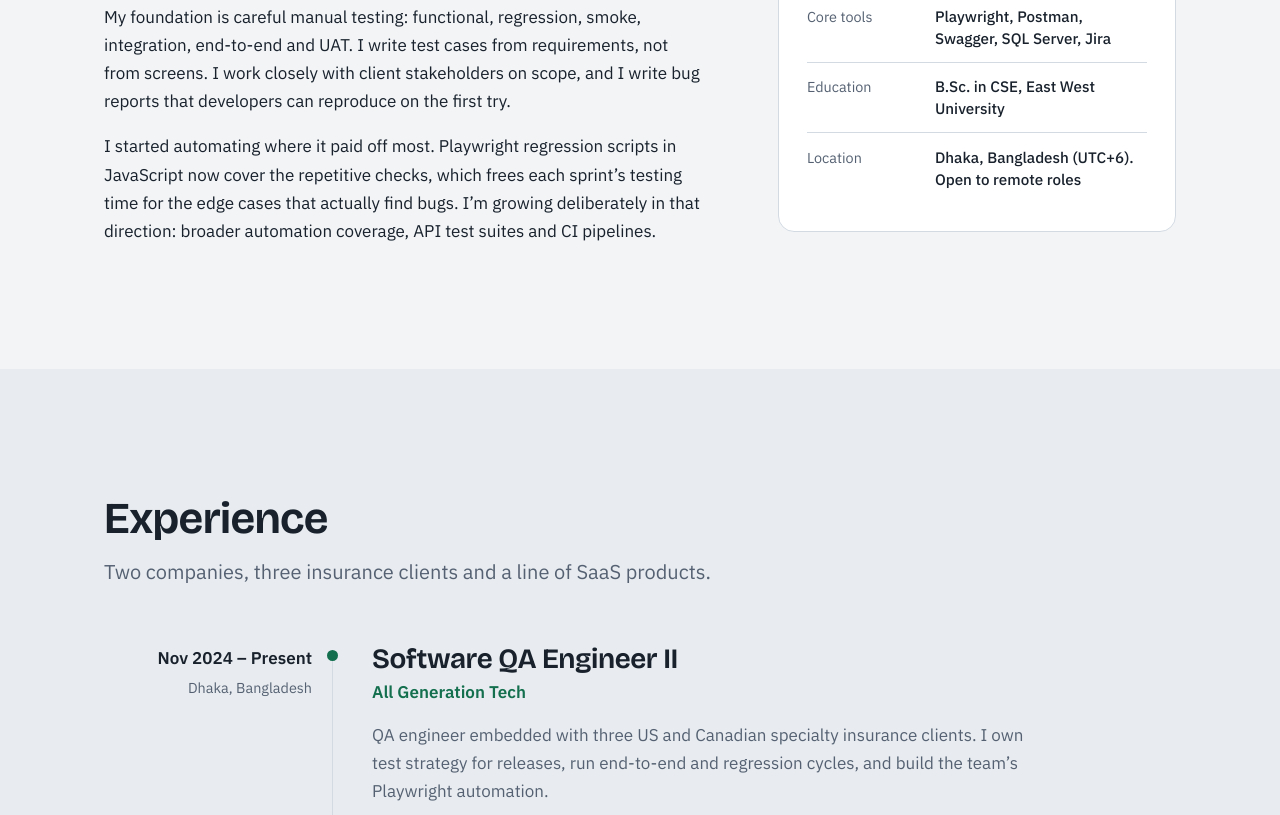
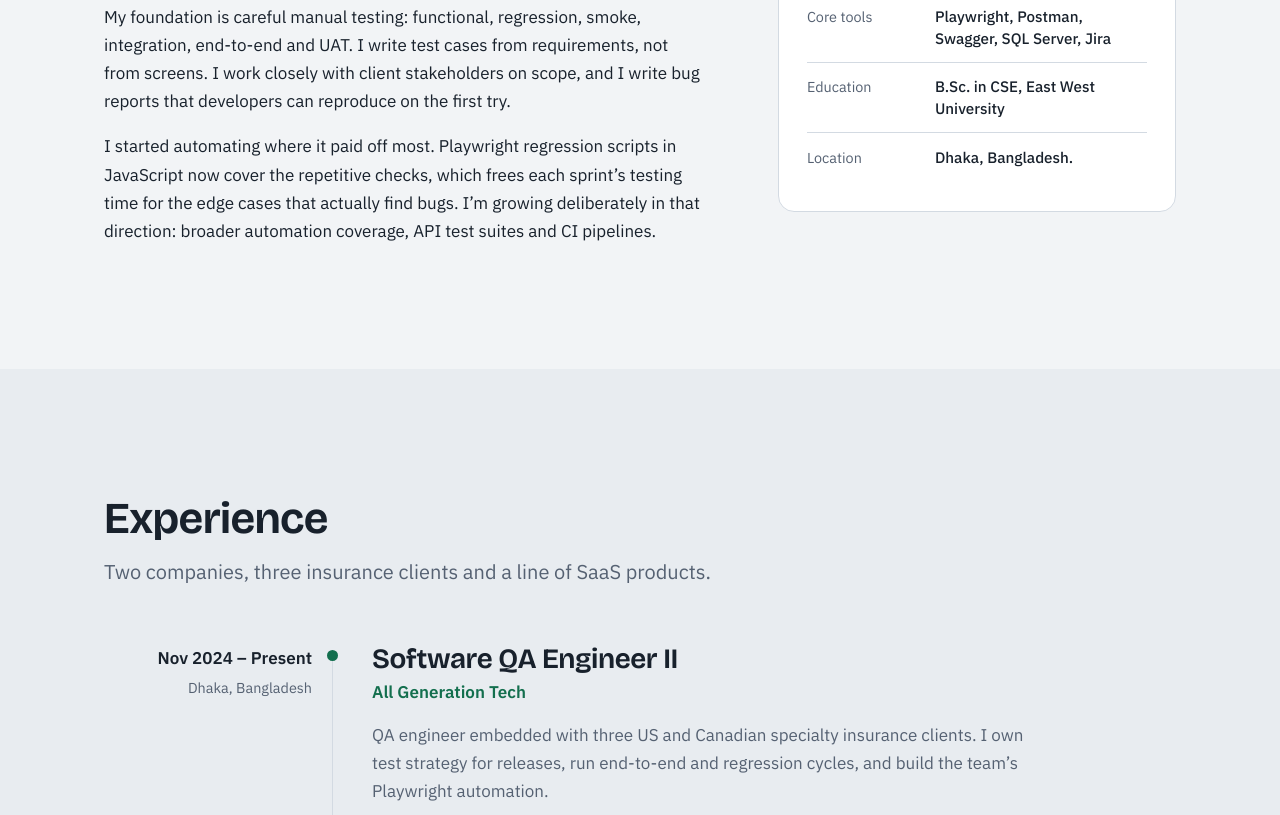
Before and after one commit to Sadia-Sultana-Bristy/Sadia-Sultana-Bristy.github.io, a plain HTML site: page index.html in a window 1280 px wide. Shown: the part 1505-2320 px from the top of the page. Drawn offline with Linux system fonts and the light colour scheme.

Commit message:
Update index.html

```diff
--- a/index.html
+++ b/index.html
@@ -243,7 +243,7 @@
             <div><dt>Domain</dt><dd>Insurtech: policy issuance, underwriting, claims; SaaS web apps</dd></div>
             <div><dt>Core tools</dt><dd>Playwright, Postman, Swagger, SQL Server, Jira</dd></div>
             <div><dt>Education</dt><dd>B.Sc. in CSE, East West University</dd></div>
-            <div><dt>Location</dt><dd>Dhaka, Bangladesh (UTC+6). Open to remote roles</dd></div>
+            <div><dt>Location</dt><dd>Dhaka, Bangladesh.</dd></div>
           </dl>
         </aside>
       </div>
@@ -454,7 +454,7 @@
             </li>
             <li>
               <svg class="icon" aria-hidden="true"><use href="#i-pin"/></svg>
-              <span>Dhaka, Bangladesh (UTC+6)</span>
+              <span>Dhaka, Bangladesh</span>
             </li>
           </ul>
         </div>
```
